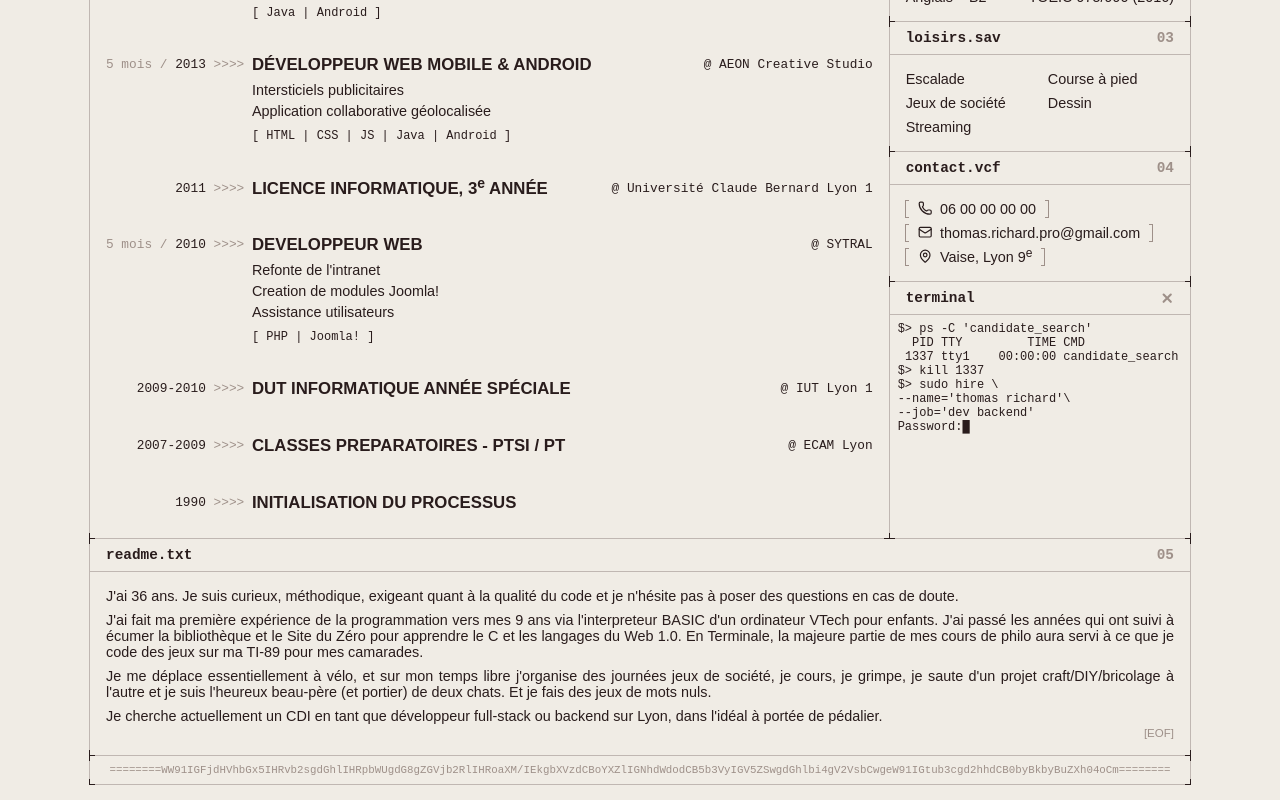
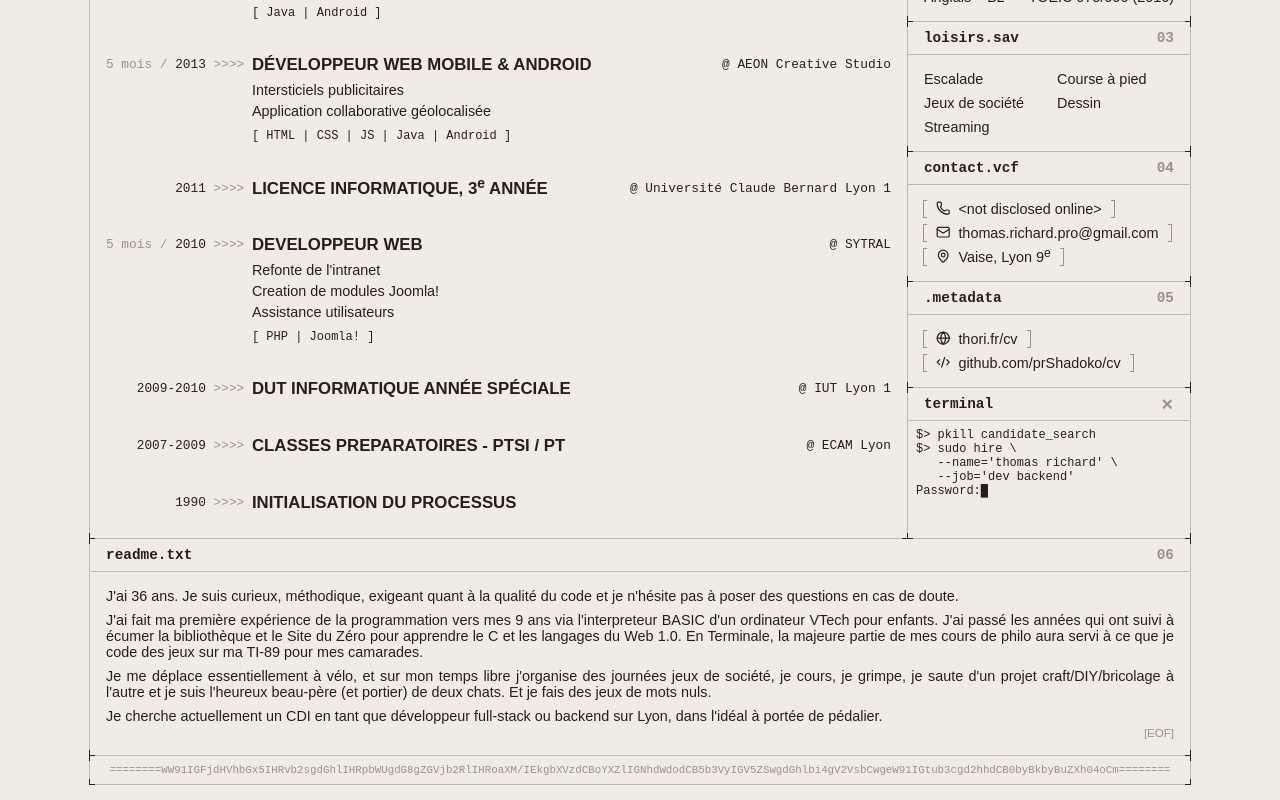
Before and after one commit to prShadoko/cv, a SvelteKit app: page / in a window 1280 px wide. Shown: the part 820-1620 px from the top of the page. Built offline with nearby package versions, Linux system fonts and the light colour scheme; a web font is replaced by a local one.

Commit message:
Add metadata section

```diff
--- /dev/null
+++ b/src/Metadata.svelte
@@ -0,0 +1,52 @@
+<script>
+  const { metadata } = $props();
+
+  import { Globe, CodeXml } from '@lucide/svelte';
+  import Mark from './Mark.svelte';
+</script>
+
+<div id="metadata">
+  <Mark position="top-left" direction="right" />
+  <Mark position="top-right" direction="left" />
+  <Mark position="bottom-left" direction="right" />
+  <Mark position="bottom-right" direction="left" />
+
+  <div class="head border font-light">.metadata<span class="num">05</span></div>
+  <div class="body border">
+    <div>
+      <a href="{metadata.web}" class="button"><Globe class="icon" />{metadata.web}</a>
+    </div>
+    <div>
+      <a href="{metadata.source}" class="button"><CodeXml class="icon" />{metadata.source}</a>
+    </div>
+  </div>
+</div>
+
+
+<style>
+  #metadata {
+    position: relative;
+
+    display: flex;
+    flex-direction: column;
+    gap: 1px;
+  }
+
+  .body {
+    padding: var(--spacing);
+    display: flex;
+    flex-direction: column;
+    gap: calc(.5 * var(--spacing)) var(--spacing);
+
+    :global(.icon) {
+      width: 1em;
+      height: 1em;
+      margin-right: calc(var(--spacing) / 2);
+
+      /* Make the icons vertically aligned with text*/
+      display: inline-block;
+      vertical-align: -0.125em;
+      line-height: 0;
+    }
+  }
+</style>
--- a/src/Readme.svelte
+++ b/src/Readme.svelte
@@ -10,7 +10,7 @@
   <Mark position="bottom-left" direction="right" />
   <Mark position="bottom-right" direction="left" />
 
-  <div class="head border font-light">readme.txt<span class="num">05</span></div>
+  <div class="head border font-light">readme.txt<span class="num">06</span></div>
   <div class="body border">
     {#each readme as readmeBlock}
     <div>{readmeBlock}</div>
--- a/src/Timeline.svelte
+++ b/src/Timeline.svelte
@@ -58,7 +58,6 @@
     /* gap: calc(.5 * var(--spacing)); */
     gap: var(--spacing) 0;
     width: fit-content;
-    height: fit-content;
     padding: var(--spacing);
   }
 
--- a/src/routes/+page.server.ts
+++ b/src/routes/+page.server.ts
@@ -1,4 +1,4 @@
-import { abilities, experiences, languages, hobbies, contact, readme } from './data';
+import { abilities, experiences, languages, hobbies, contact, metadata, readme } from './data';
 
 interface GroupedAbilities {
   category: string;
@@ -29,6 +29,7 @@ export function load() {
     languages,
     hobbies,
     contact,
+    metadata,
     readme,
 	};
 }
--- a/src/routes/+page.svelte
+++ b/src/routes/+page.svelte
@@ -4,6 +4,7 @@
   import Hobbies from '../Hobbies.svelte';
   import Languages from '../Languages.svelte';
   import Mark from '../Mark.svelte';
+  import Metadata from '../Metadata.svelte';
   import Readme from '../Readme.svelte';
   import Timeline from '../Timeline.svelte';
   import { onMount } from 'svelte';
@@ -15,9 +16,8 @@
   let themeButton, glitchButton, printButton;
 
   const terminal = [
-    `ps -C 'candidate_search'<br />  PID TTY         TIME CMD<br /> 1337 tty1    00:00:00 candidate_search`,
-    `kill 1337`,
-    `sudo hire \\<br />--name='thomas richard'\\<br />--job='dev backend'<br />Password:█`,
+    `pkill candidate_search`,
+    `sudo hire \\<br />   --name='thomas richard' \\<br />   --job='dev backend'<br />Password:█`,
   ];
   const footerMessage = '========WW91IGFjdHVhbGx5IHRvb2sgdGhlIHRpbWUgdG8gZGVjb2RlIHRoaXM/IEkgbXVzdCBoYXZlIGNhdWdodCB5b3VyIGV5ZSwgdGhlbi4gV2VsbCwgeW91IGtub3cgd2hhdCB0byBkbyBuZXh04oCm========';
 
@@ -133,6 +133,7 @@
     <Languages languages={data.languages}></Languages>
     <Hobbies hobbies={data.hobbies}></Hobbies>
     <Contact contact={data.contact}></Contact>
+    <Metadata metadata={data.metadata}></Metadata>
     <div id="terminal" class="font-light border">
       <div class="head border">terminal<X class="icon" strokeWidth={3.5} /></div>
       <div class="body">
--- a/src/routes/data.ts
+++ b/src/routes/data.ts
@@ -198,10 +198,20 @@ interface Contact {
 }
 
 export const contact: Contact = {
-  phone: '06 00 00 00 00',
+  phone: '<not disclosed online>',
   email: 'thomas.richard.pro@gmail.com',
   address: 'Vaise, Lyon 9<sup>e</sup>',
   addressMap: 'https://maps.app.goo.gl/7n4wcj5NeooDkhR18',
+};
+
+interface Metadata {
+  source: string;
+  web: string;
+}
+
+export const metadata: Metadata = {
+  source: 'github.com/prShadoko/cv',
+  web: 'thori.fr/cv',
 };
 
 export const readme: string[] = [
```
